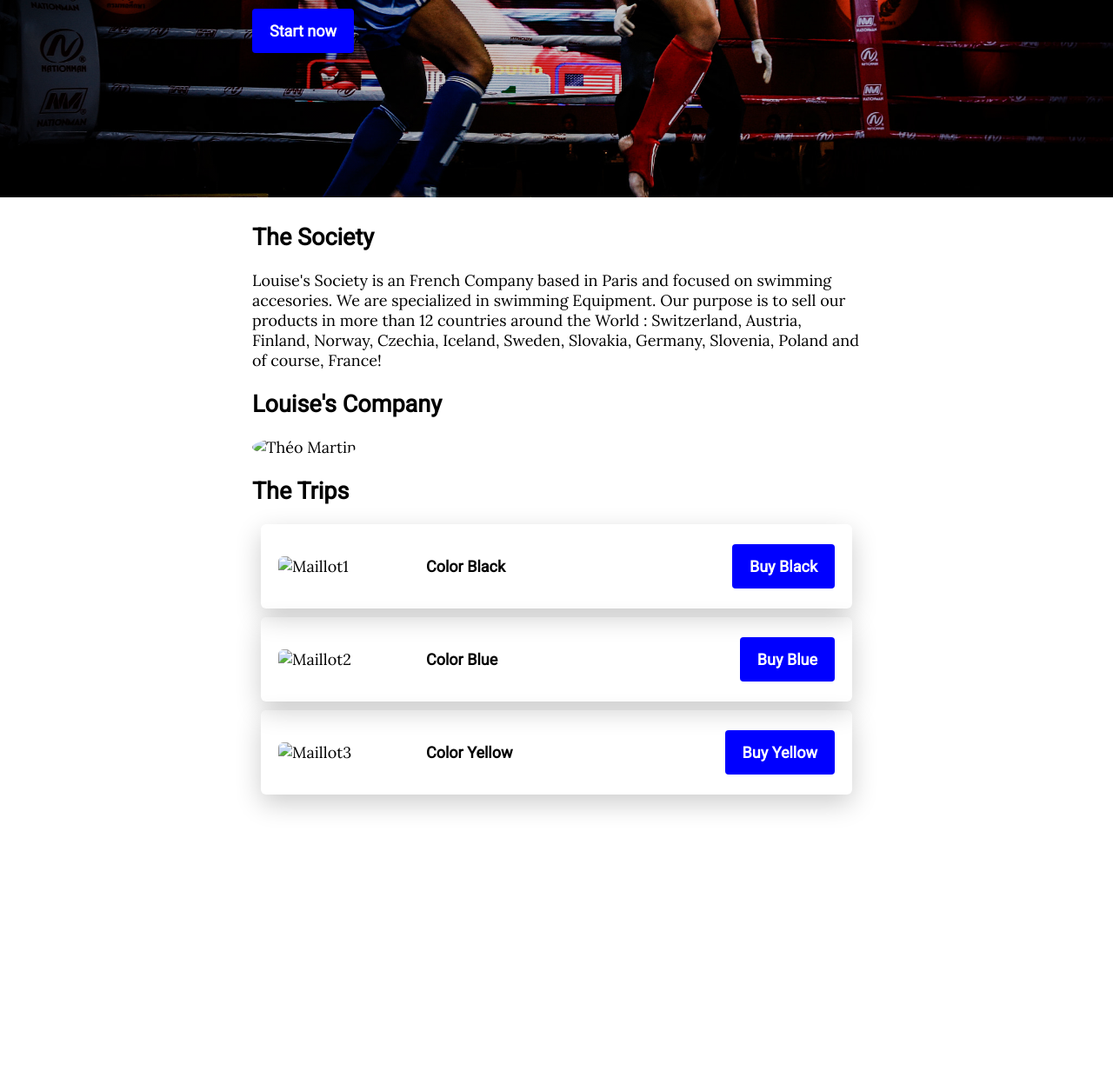
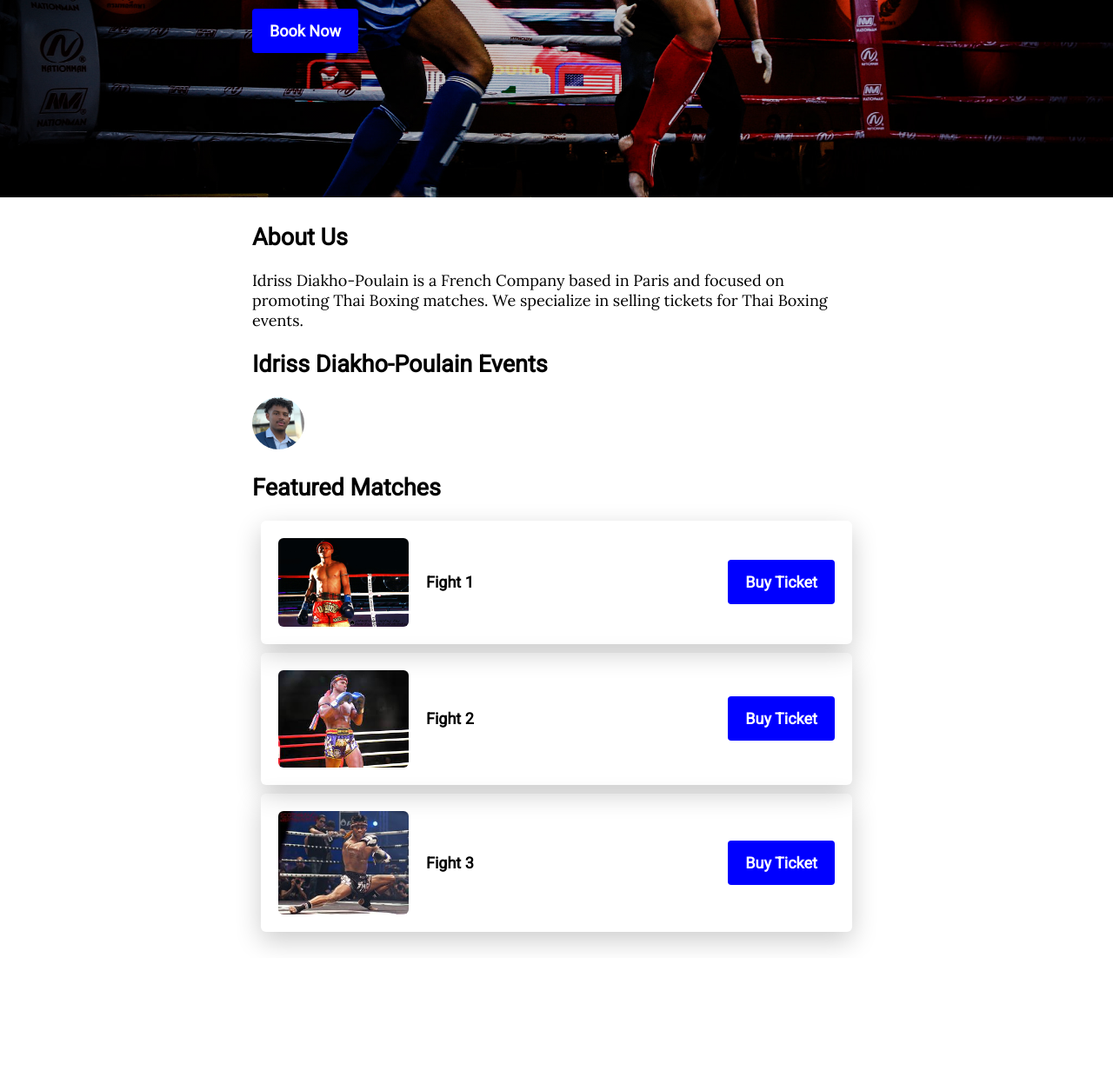
Before and after one commit to Idriss-Diakho/My_Startup, a plain HTML site: page index.html in a window 1280 px wide. Shown: the part 326-1573 px from the top of the page at 87% size. After the commit the page ends 1428 px from the top, so only its background shows below. Drawn offline with Linux system fonts and the light colour scheme; a script that the page names is missing.

Commit message:
Update index.html

```diff
--- a/index.html
+++ b/index.html
@@ -1,47 +1,48 @@
 <!DOCTYPE html>
 <html>
 	<head>
-		<title>Snowboard</title>
+		<title>Box Thaï</title>
 		<meta charset="utf-8">
 		<link rel="stylesheet" href="css/style.css">
 	</head>
 	<body>
 		<div class="banner">
 			<div class="container">
-				<h1>Louise's Society</h1>
-				<h2>Let's swim!</h2>
-				<a href="#apply-section" class="btn-blue">Start now</a>
+				<h1>Idriss Diakho-Poulain</h1>
+				<h2>Let's fight!</h2>
+				<a href="#apply-section" class="btn-blue">Book Now</a>
 			</div>
 		</div>
 
 		<div class="container">
-			<h2>The Society</h2>
+			<h2>About Us</h2>
 			<p>
-				Louise's Society is an French Company based in Paris and focused on swimming accesories.
+				Idriss Diakho-Poulain is a French Company based in Paris and focused on promoting Thai Boxing matches.
 
-				We are specialized in swimming Equipment. Our purpose is to sell our products in more than 12 countries around the World : Switzerland, Austria, Finland, Norway, Czechia, Iceland, Sweden, Slovakia, Germany, Slovenia, Poland and of course, France!
+				We specialize in selling tickets for Thai Boxing events.
 			</p>
 
-			<h2>Louise's Company</h2>
-			<img class= "avatar" src="images/photo-profil.png" alt="Théo Martin">
+			<h2>Idriss Diakho-Poulain Events</h2>
+			<img class="avatar" src="images/photo-profil.jpeg" alt="Idriss Diakho-Poulain">
 
-			<h2>The Trips</h2>
-			<div><div class="card">
-				<img src="images/maillot1.jpg" alt="Maillot1">
-				<h3>Color Black</h3>
-				<a href="#" class="btn-blue">Buy Black</a>
+			<h2>Featured Matches</h2>
+			<div>
+				<div class="card">
+					<img src="images/fighter1.jpg" alt="Match1">
+					<h3>Fight 1</h3>
+					<a href="#" class="btn-blue">Buy Ticket</a>
 				</div>
 				<div class="card">
-				<img src="images/maillot2.jpg" alt="Maillot2">
-				<h3>Color Blue</h3>
-				<a href="#" class="btn-blue">Buy Blue</a>
+					<img src="images/fighter2.jpg" alt="Match2">
+					<h3>Fight 2</h3>
+					<a href="#" class="btn-blue">Buy Ticket</a>
 				</div>
 				<div class="card">
-				<img src="images/maillot3.jpg" alt="Maillot3">
-				<h3>Color Yellow</h3>
-				<a href="#" class="btn-blue">Buy Yellow</a>
+					<img src="images/fighter3.jpg" alt="Match3">
+					<h3>Fight 3</h3>
+					<a href="#" class="btn-blue">Buy Ticket</a>
 				</div>
 			</div>
-		<div data-tf-widget="E3oo2CNi" data-tf-iframe-props="title=Typeform Theo" data-tf-medium="snippet" style="width:100%;height:400px;"></div><script src="//embed.typeform.com/next/embed.js"></script>
+			<div data-tf-live="01HDS3SAEQEQGYCF5D13PNXYP8"></div><script src="//embed.typeform.com/next/embed.js"></script>
 	</body>
 </html>
```
Lines whose indentation alone changed are shown as unchanged.
